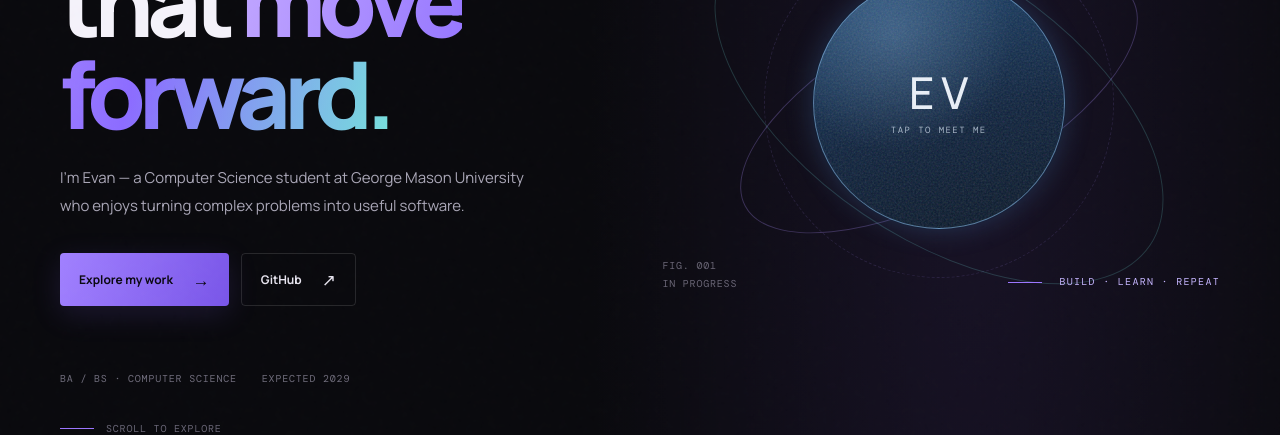
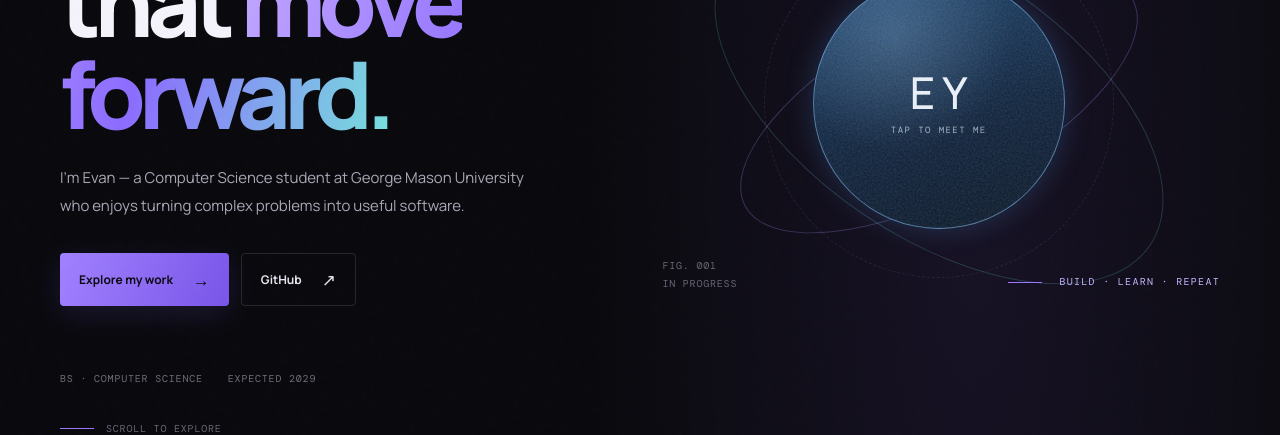
Before and after one commit to Evan0x/evan0x.github.io, a React (Vite) app: page / in a window 1280 px wide. Shown: the part 295-730 px from the top of the page. Built offline with nearby package versions, Linux system fonts and the light colour scheme.

Commit message:
Use EY initials and list the degree as BS.
The monogram matches the name on the site, and the hero no longer shows a BA.

```diff
--- a/src/App.jsx
+++ b/src/App.jsx
@@ -36,7 +36,7 @@ function App() {
               <a className="button button-primary" href="#work">Explore my work <Arrow /></a>
               <a className="button button-quiet" href="https://github.com/Evan0x" target="_blank" rel="noreferrer">GitHub <Arrow diagonal /></a>
             </div>
-            <div className="hero-meta"><span>BA / BS · COMPUTER SCIENCE</span><span>EXPECTED 2029</span></div>
+            <div className="hero-meta"><span>BS · COMPUTER SCIENCE</span><span>EXPECTED 2029</span></div>
           </div>
           <div className="hero-art">
             <div className="orbit orbit-one" /><div className="orbit orbit-two" /><div className="orbit orbit-three" />
--- a/src/components/ProfilePortrait.jsx
+++ b/src/components/ProfilePortrait.jsx
@@ -20,7 +20,7 @@ export function ProfilePortrait() {
       onClick={revealOnTap}
     >
       <span className="portrait-veil" aria-hidden="true">
-        <span className="portrait-initials">EV</span>
+        <span className="portrait-initials">EY</span>
         <span className="portrait-hint portrait-hint--hover">Hover to meet me</span>
         <span className="portrait-hint portrait-hint--touch">Tap to meet me</span>
       </span>
```
